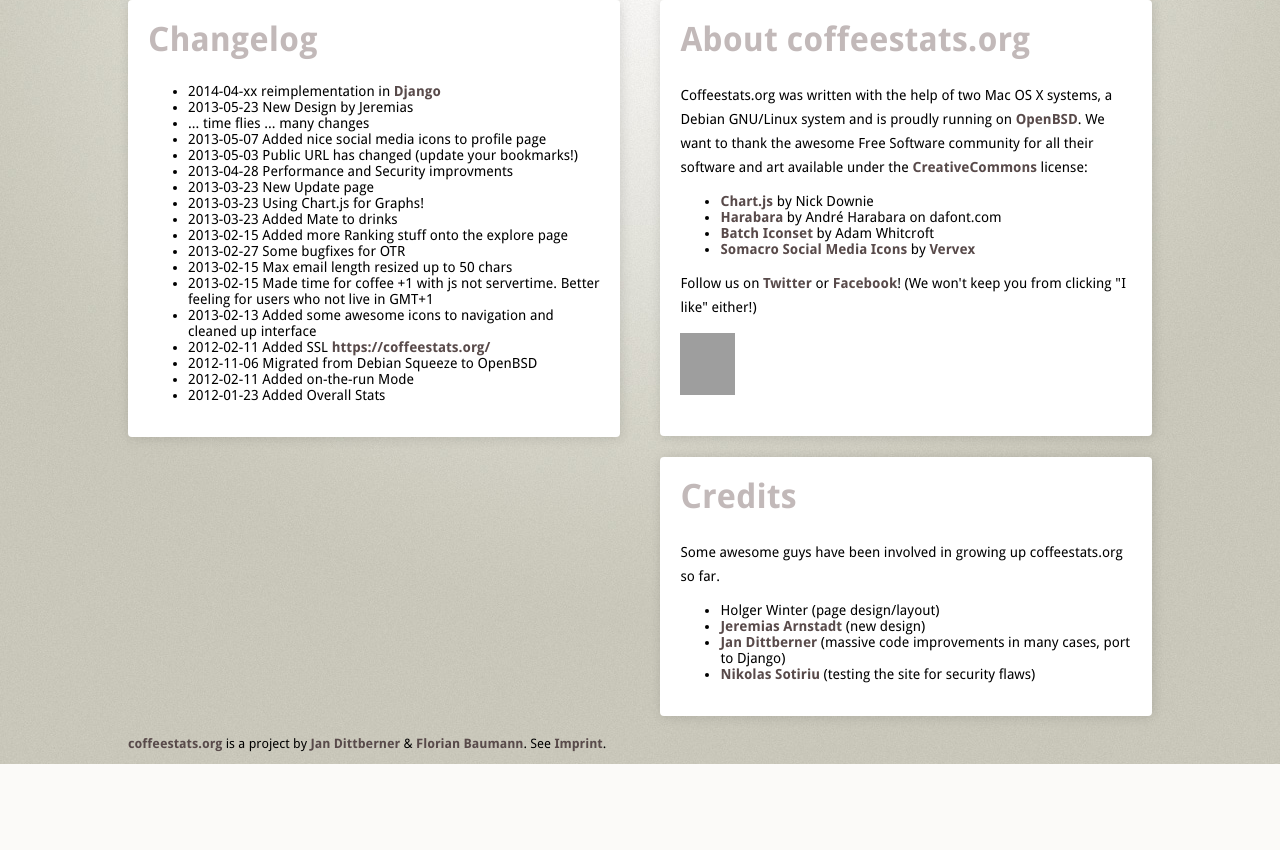
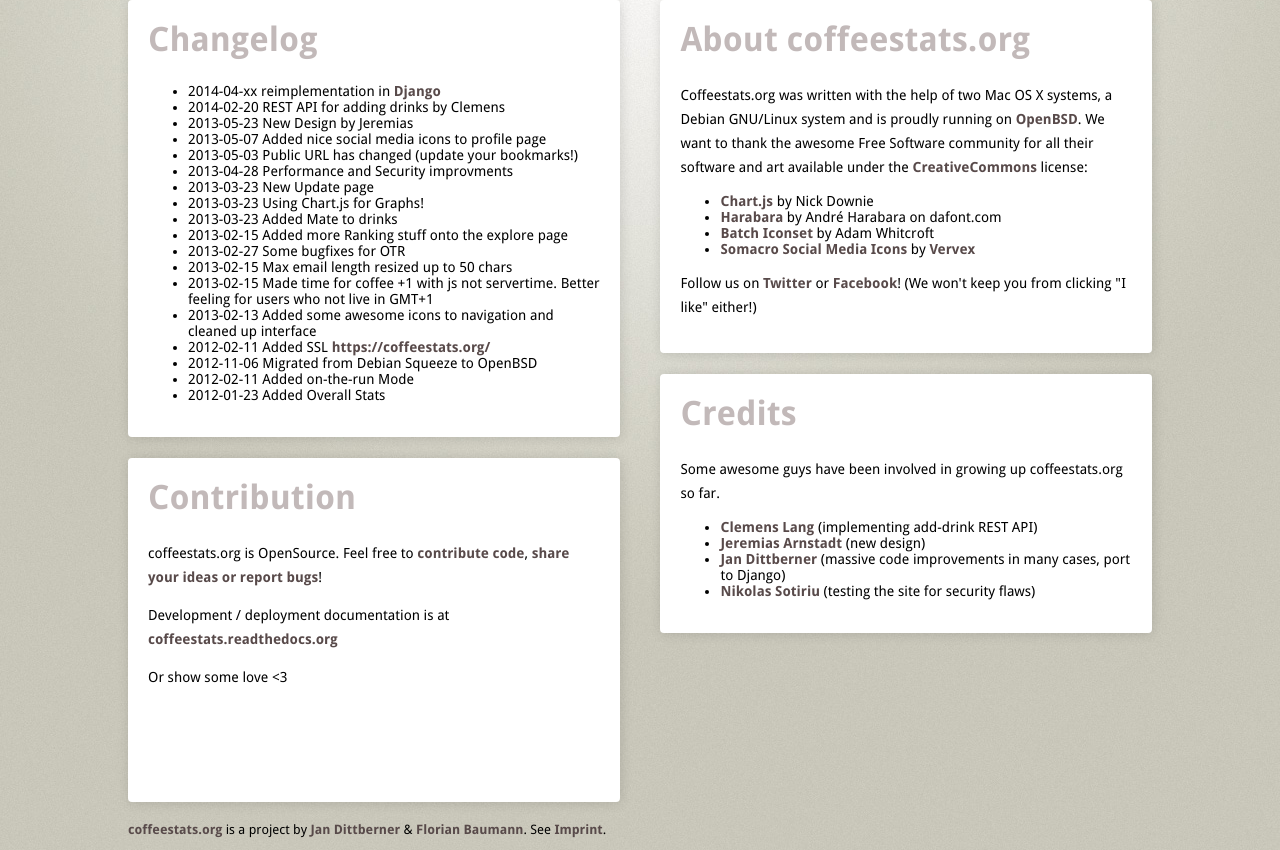
Before and after one commit to coffeestats/coffeestats-django, a Django app: page /about/ in a window 1280 px wide. Shown: the part 135-985 px from the top of the page. Before the commit the page ends 899 px from the top, so only its background shows below. Run offline with Django 3.2, Linux system fonts and the light colour scheme; parts of the project's set-up code (start-up, migrations or seed data) failed here and were passed over; grey boxes are pictures that could not be loaded.

Commit message:
merge changes to about page from PHP version

```diff
--- a/coffeestats/templates/about.html
+++ b/coffeestats/templates/about.html
@@ -11,14 +11,13 @@
     <li>{% blocktrans %}<a href="http://vervex.deviantart.com/art/Somacro-32-300DPI-Social-Media-Icons-267955425">Somacro Social Media Icons</a> by <a href="http://veodesign.com">Vervex</a>{% endblocktrans %}</li>
   </ul>
   <p>{% blocktrans %}Follow us on <a href="https://twitter.com/coffeestats">Twitter</a> or <a href="http://www.facebook.com/pages/coffeestatsorg/135455386573798?sk=info">Facebook</a>! (We won't keep you from clicking "I like" either!){% endblocktrans %}</p>
-  <p><script id='fb1dxpt'>(function(i){var f,s=document.getElementById(i);f=document.createElement('iframe');f.src='//api.flattr.com/button/view/?uid=noqqe&title=coffeestats.org&url=https%3A%2F%2Fcoffeestats.org';f.title='Flattr';f.height=62;f.width=55;f.style.borderWidth=0;s.parentNode.insertBefore(f,s);})('fb1dxpt');</script></p>
 </div>
 <div class="white-box">
   <h2>{% trans "Changelog" %}</h2>
   <ul>
     <li>{% blocktrans %}2014-04-xx reimplementation in <a href="http://www.djangoproject.com/">Django</a>{% endblocktrans %}</li>
+    <li>{% trans "2014-02-20 REST API for adding drinks by Clemens" %}</li>
     <li>{% trans "2013-05-23 New Design by Jeremias" %}</li>
-    <li>{% trans "... time flies ... many changes" %}</li>
     <li>{% trans "2013-05-07 Added nice social media icons to profile page" %}</li>
     <li>{% trans "2013-05-03 Public URL has changed (update your bookmarks!)" %}</li>
     <li>{% trans "2013-04-28 Performance and Security improvments" %}</li>
@@ -40,10 +39,35 @@
   <h2>{% trans "Credits" %}</h2>
   <p>{% trans "Some awesome guys have been involved in growing up coffeestats.org so far." %}</p>
   <ul>
-    <li>{% trans "Holger Winter (page design/layout)" %}</li>
+    <li>{% blocktrans %}<a href="http://github.com/neverpanic">Clemens Lang</a> (implementing add-drink REST API){% endblocktrans %}</li>
     <li>{% blocktrans %}<a href="http://www.art-ifact.de/">Jeremias Arnstadt</a> (new design){% endblocktrans %}</li>
     <li>{% blocktrans %}<a href="http://dittberner.info">Jan Dittberner</a> (massive code improvements in many cases, port to Django){% endblocktrans %}</li>
     <li>{% blocktrans %}<a href="http://sotiriu.de">Nikolas Sotiriu</a> (testing the site for security flaws){% endblocktrans %}</li>
   </ul>
 </div>
+<div class="white-box">
+  <h2>{% trans "Contribution" %}</h2>
+  <p>{% blocktrans %}coffeestats.org is OpenSource. Feel free to <a href="https://github.com/coffeestats/coffeestats">contribute code</a>,
+    <a href="https://github.com/coffeestats/coffeestats/issues?state=open">share your ideas or report bugs</a>!{% endblocktrans %}</p>
+  <p>{% blocktrans %}Development / deployment documentation is at <a href="https://coffeestats.readthedocs.org">coffeestats.readthedocs.org</a>{% endblocktrans %}</p>
+  <p>{% blocktrans %}Or show some love &lt;3{% endblocktrans %}</p>
+  <p><div id='fb1dxpt'></div></p>
+</div>
 {% endblock content %}
+{% block extra_js %}
+<script type="text/javascript">
+function flattr_iframe(elementid) {
+  var f, s=document.getElementById(elementid);
+  f=document.createElement('iframe');
+  f.src='//api.flattr.com/button/view/?uid=noqqe&title=coffeestats.org&url=https%3A%2F%2Fcoffeestats.org';
+  f.title='Flattr';
+  f.height=62;
+  f.width=55;
+  f.style.borderWidth=0;
+  s.parentNode.insertBefore(f, s);
+}
+$(document).ready(function() {
+  flattr_iframe('fb1dxpt');
+});
+</script>
+{% endblock extra_js %}
```
